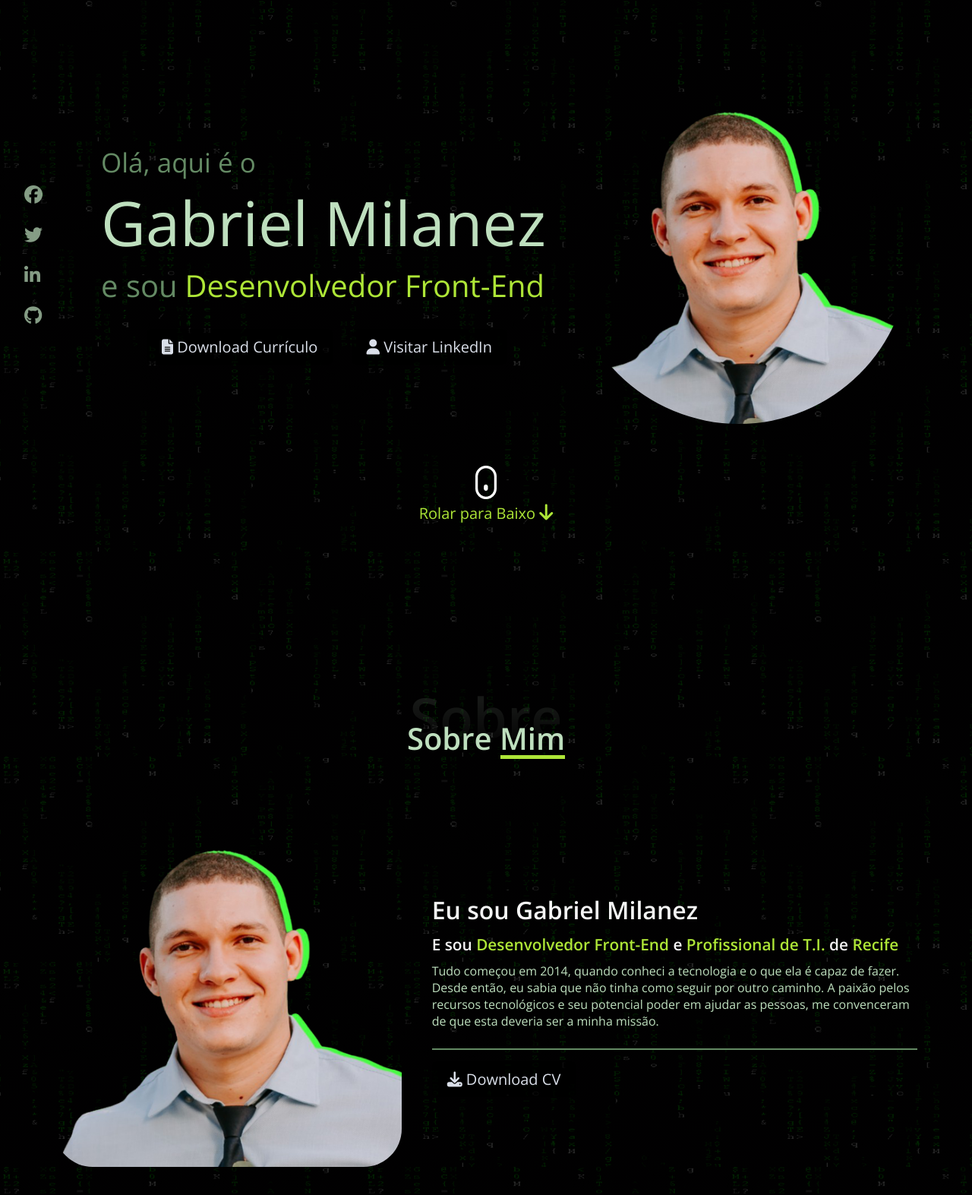
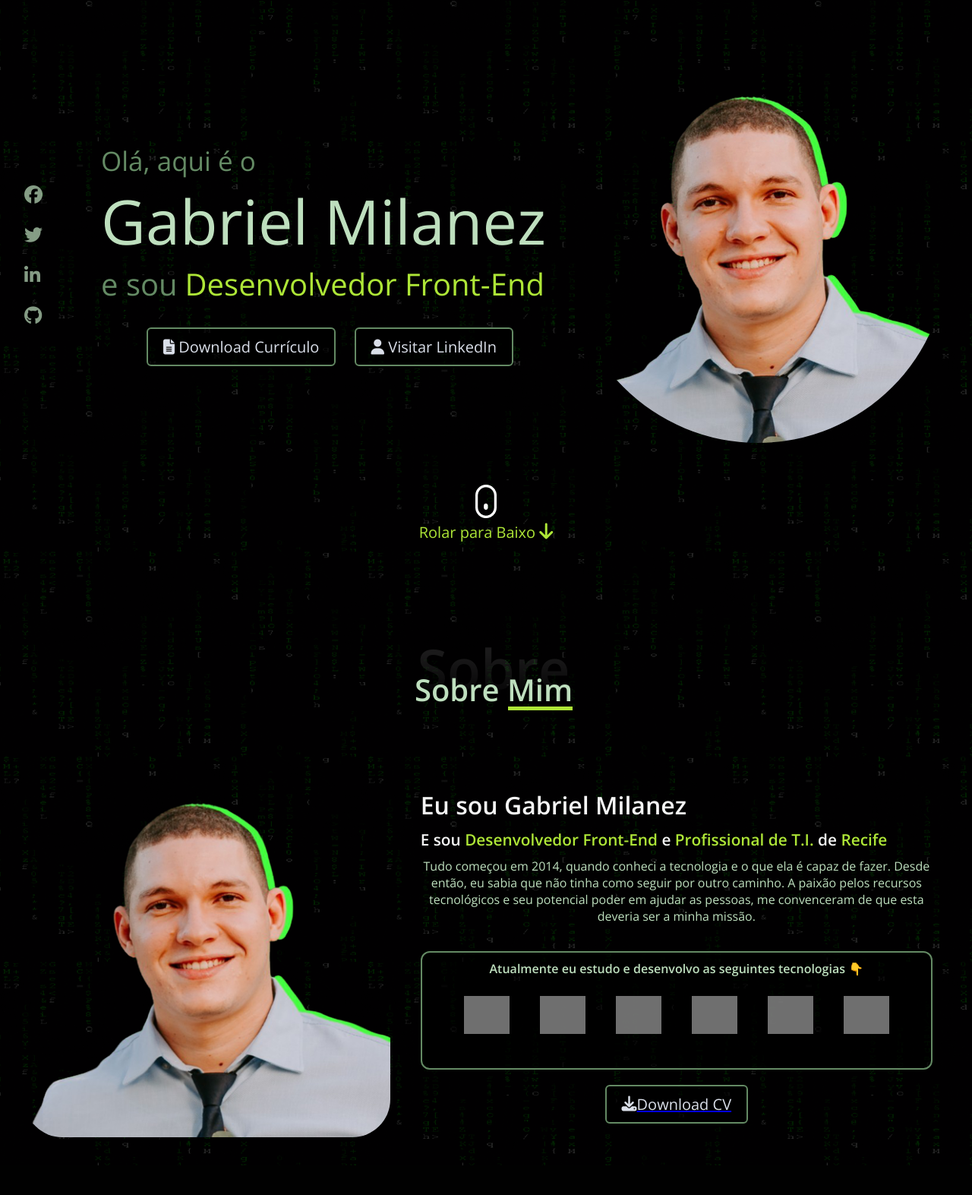
Before and after one commit to miilanez/portfolio-gabriel-milanez, a PHP site: page / in a window 1280 px wide. Shown: the part 84-1657 px from the top of the page at 76% size. After the commit the page ends 1618 px from the top, so only its background shows below. Run offline with PHP 8.4, Linux system fonts and the light colour scheme; some libraries are stand-ins or nearby versions; grey boxes are pictures that could not be loaded.

Commit message:
atualização do #sobre e #home

```diff
--- a/css/style.css
+++ b/css/style.css
@@ -210,7 +210,7 @@ nav .menu-btn i{
   cursor: pointer;
   border-radius: 6px;
   outline: none;
-  border: none;
+  border: 2px solid #648A64;
   background: rgba(0, 0, 0, .67);
   transition: all 0.3s ease;
 }
@@ -223,6 +223,10 @@ nav .menu-btn i{
 }
 
 .button-about button{
+  display: flex;
+  justify-content: center;
+  align-items: center;
+  text-decoration: none;
   color: #dadfe9;
   margin: auto;
   padding: 10px 20px;
@@ -230,7 +234,7 @@ nav .menu-btn i{
   cursor: pointer;
   border-radius: 6px;
   outline: none;
-  border: none;
+  border: 2px solid #648A64;
   background: rgba(0, 0, 0, .67);
   transition: all 0.3s ease;
 }
@@ -247,7 +251,7 @@ nav .menu-btn i{
 }
 
 .home-container .home-img img{
-  width: 90%;
+  width: 100%;
   transform: translate(0,0);
   border-radius: 300px;
 }
@@ -275,17 +279,21 @@ nav .menu-btn i{
   align-items: center;
 }
 
+.flex-text-center {
+  text-align: center;
+}
+
 .section {
   position: relative;
-  width: 1200px;
+  width: 1300px;
   margin-left: auto;
   margin-right: auto;
-  padding: 6rem 2rem 2rem;
+  padding: 2rem 2rem 2rem; /* 6rem 2rem 2rem */
 }
 
 .sub-section {
   position: relative;
-  width: 1200px;
+  width: 1300px;
   margin-left: auto;
   margin-right: auto;
   padding: 6rem 0;
@@ -295,7 +303,7 @@ nav .menu-btn i{
   font-size: 4.5em;
   font-weight: 800;
   margin-bottom: 2rem;
-  background: linear-gradient(to top, transparent 0%, #cde4cd 70% );
+  background: linear-gradient(to top, transparent 0%, #fbfcfb 70% );
   -webkit-background-clip: text;
   -webkit-text-fill-color: transparent;
   opacity: .1;
@@ -324,6 +332,15 @@ nav .menu-btn i{
 }
 
 /*Sessão Sobre*/
+
+/*
+configuração abaixo apenas para destaque da área sobre
+
+#sobre {
+  background:#000 ;
+  width: 100%;
+}
+*/
 
 .about .container .content {
   column-gap: 40px;
@@ -363,10 +380,39 @@ nav .menu-btn i{
 .about-info .description p {
   color: #bedfbe;
   font-size: 1em;
-  margin-bottom: 15px;
+  margin-bottom: 10px;
   padding-bottom: 25px;
-  border-bottom: 2px solid #648A64;
+
 }
+
+.card-competences {
+  background: rgba(0, 0, 0, .67);
+  margin: 10px 0 20px;
+  padding: 10px 20px 20px 20px;
+  border-radius: 12px;
+  border: 2px solid #648A64;
+}
+
+.title-card-competences {
+  font-size: 1em;
+  font-weight: 600;
+  color: #bedfbe;
+  text-align: center;
+  margin-bottom: 5px;
+}
+
+.card-competences img {
+  height: 50px;
+  width: 60px;
+  margin: 20px;
+  opacity: 0.7;
+  transition: all 0.3s ease;
+}
+
+.card-competences img:hover {
+  opacity: 1;
+}
+
 
 
 /* Responsividade */
--- a/index.html
+++ b/index.html
@@ -64,8 +64,8 @@
                             </div>
                         </div>
                         <div class="buttons">
-                            <button><i class="fa fa-file-lines" aria-hidden="true"></i>  Download Currículo </button>
-                            <button><i class="fa fa-user" aria-hidden="true"></i>  Visitar LinkedIn </button>
+                            <button><i class="fas fa-file-lines" aria-hidden="true"></i>  Download Currículo </button>
+                            <button><i class="fas fa-user" aria-hidden="true"></i>  Visitar LinkedIn </button>
                         </div>
                     </div>
                 </div>
@@ -92,10 +92,21 @@
                         <div class="description">
                             <h3> Eu sou Gabriel Milanez</h3>
                             <h4>E sou <span>Desenvolvedor Front-End </span> e <span> Profissional de T.I.</span> de <span>Recife</span></h4>
-                            <p>Tudo começou em 2014, quando conheci a tecnologia e o que ela é capaz de fazer. Desde então, eu sabia que não tinha como seguir por outro caminho. A paixão pelos recursos tecnológicos e seu potencial poder em ajudar as pessoas, me convenceram de que esta deveria ser a minha missão.</p>
+                            <p class="flex-text-center">Tudo começou em 2014, quando conheci a tecnologia e o que ela é capaz de fazer. Desde então, eu sabia que não tinha como seguir por outro caminho. A paixão pelos recursos tecnológicos e seu potencial poder em ajudar as pessoas, me convenceram de que esta deveria ser a minha missão.</p>
+                        </div>
+                        <div class="card-competences">
+                            <p class="title-card-competences">Atualmente eu estudo e desenvolvo as seguintes tecnologias 👇</p>
+                            <div class="language-icons flex-center">
+                            <a href="https://github.com/miilanez/javascript" target="_blank"><img alt="JavaScript" src="https://upload.wikimedia.org/wikipedia/commons/thumb/b/ba/Javascript_badge.svg/1200px-Javascript_badge.svg.png">
+                            <a href="https://github.com/miilanez/javascript" target="_blank"><img alt="ReactJS" src="https://raw.githubusercontent.com/devicons/devicon/master/icons/react/react-original.svg">
+                            <a href="https://github.com/miilanez/front-end" target="_blank"><img alt="HTML 5" src="https://raw.githubusercontent.com/devicons/devicon/master/icons/html5/html5-original.svg">
+                            <a href="https://github.com/miilanez/front-end" target="_blank"><img alt="CSS 3" src="https://raw.githubusercontent.com/devicons/devicon/master/icons/css3/css3-original.svg">
+                            <a href="https://github.com/miilanez/python" target="_blank"><img alt="Python" src="https://raw.githubusercontent.com/devicons/devicon/master/icons/python/python-original.svg">
+                            <a href="https://github.com/miilanez/java" target="_blank"><img alt="Java" src="https://cdn.icon-icons.com/icons2/2415/PNG/512/java_original_wordmark_logo_icon_146459.png">
+                            <!--<a href="https://github.com/miilanez/c" target="_blank"><img  alt="Miila-Csharp" src="https://raw.githubusercontent.com/devicons/devicon/master/icons/csharp/csharp-original.svg">--></div>
                         </div>
                         <div class="button-about">
-                            <button><i class="fa fa-download" aria-hidden="true"></i>  Download CV </button>
+                            <button><i class="fas fa-download" aria-hidden="true"></i> Download CV </button>
                     </div>
                 </div>
             </div>
```
